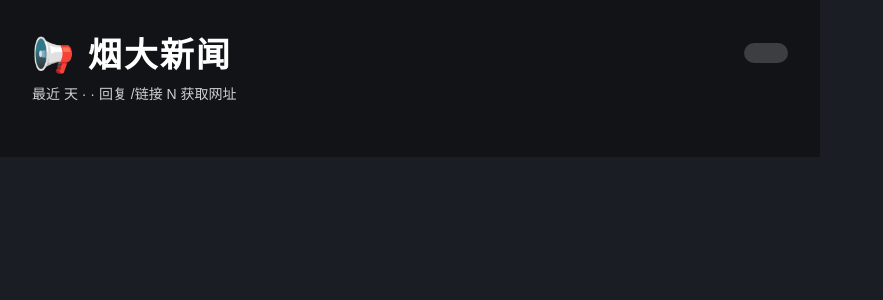
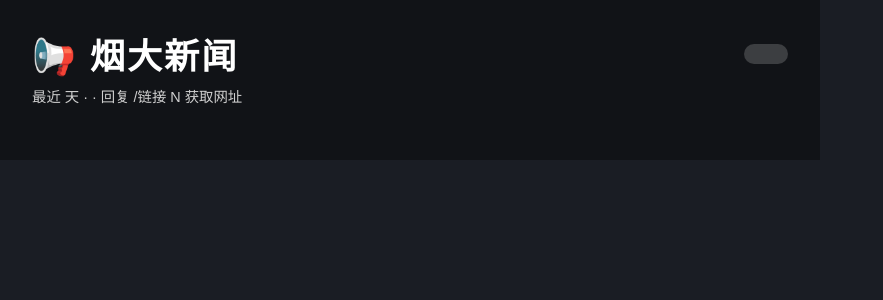
Before and after one commit to Losefornia/YTU_News, a Python web app: template templates/news.html in a window 1280 px wide. Shown: the top 300 px of the page, without its empty margins (0-883 px from the left). Run offline with Jinja, Linux system fonts and the light colour scheme; the template is opened without the code that fills it, so the values that code supplies are empty.

Commit message:
Update news.html

```diff
--- a/templates/news.html
+++ b/templates/news.html
@@ -9,6 +9,7 @@
     width: 820px;
     background: #1a1d24;
     color: #fff;
+    font-size: {{ base_size }}px;
   }
   .overlay {
     background: rgba(0, 0, 0, 0.35);
@@ -20,17 +21,17 @@
     align-items: center;
     margin-bottom: 6px;
   }
-  .header h1 { font-size: 34px; letter-spacing: 2px; }
+  .header h1 { font-size: 2.2em; letter-spacing: 2px; }
   .header .count {
     background: rgba(255,255,255,0.18);
     border-radius: 12px;
     padding: 10px 22px;
-    font-size: 30px;
+    font-size: 2em;
     font-weight: bold;
   }
   .meta {
     color: #cfcfcf;
-    font-size: 14px;
+    font-size: 0.9em;
     margin-bottom: 22px;
   }
   .cat {
@@ -40,7 +41,7 @@
     margin-bottom: 14px;
   }
   .cat-title {
-    font-size: 18px;
+    font-size: 1.2em;
     font-weight: bold;
     border-left: 4px solid #6cf;
     padding-left: 10px;
@@ -56,12 +57,12 @@
     display: flex;
     justify-content: space-between;
     align-items: baseline;
-    font-size: 15px;
+    font-size: 1em;
   }
   .idx {
     color: #6cf;
     font-weight: bold;
-    font-size: 17px;
+    font-size: 1.15em;
     margin-right: 6px;
   }
   .title {
@@ -70,10 +71,10 @@
     text-overflow: ellipsis;
     white-space: nowrap;
   }
-  .day { color: #aaa; font-size: 13px; flex-shrink: 0; margin-left: 12px; }
+  .day { color: #aaa; font-size: 0.85em; flex-shrink: 0; margin-left: 12px; }
   .row2 {
     margin-top: 4px;
-    font-size: 12px;
+    font-size: 0.8em;
     color: #999;
     padding-left: 26px;
   }
@@ -84,7 +85,7 @@
     border-radius: 4px;
     margin-right: 8px;
   }
-  .empty { color: #888; font-size: 14px; padding-left: 14px; }
+  .empty { color: #888; font-size: 0.9em; padding-left: 14px; }
 </style>
 </head>
 <body>
@@ -119,18 +120,5 @@
   </div>
   {% endfor %}
 </div>
-
-<script>
-window.onload = function () {
-  const body = document.body;
-  const maxHeight = 2000;
-  let scale = 1;
-  while (body.scrollHeight > maxHeight && scale > 0.5) {
-    scale -= 0.05;
-    body.style.transform = `scale(${scale})`;
-    body.style.transformOrigin = "top left";
-  }
-};
-</script>
 </body>
 </html>
```
